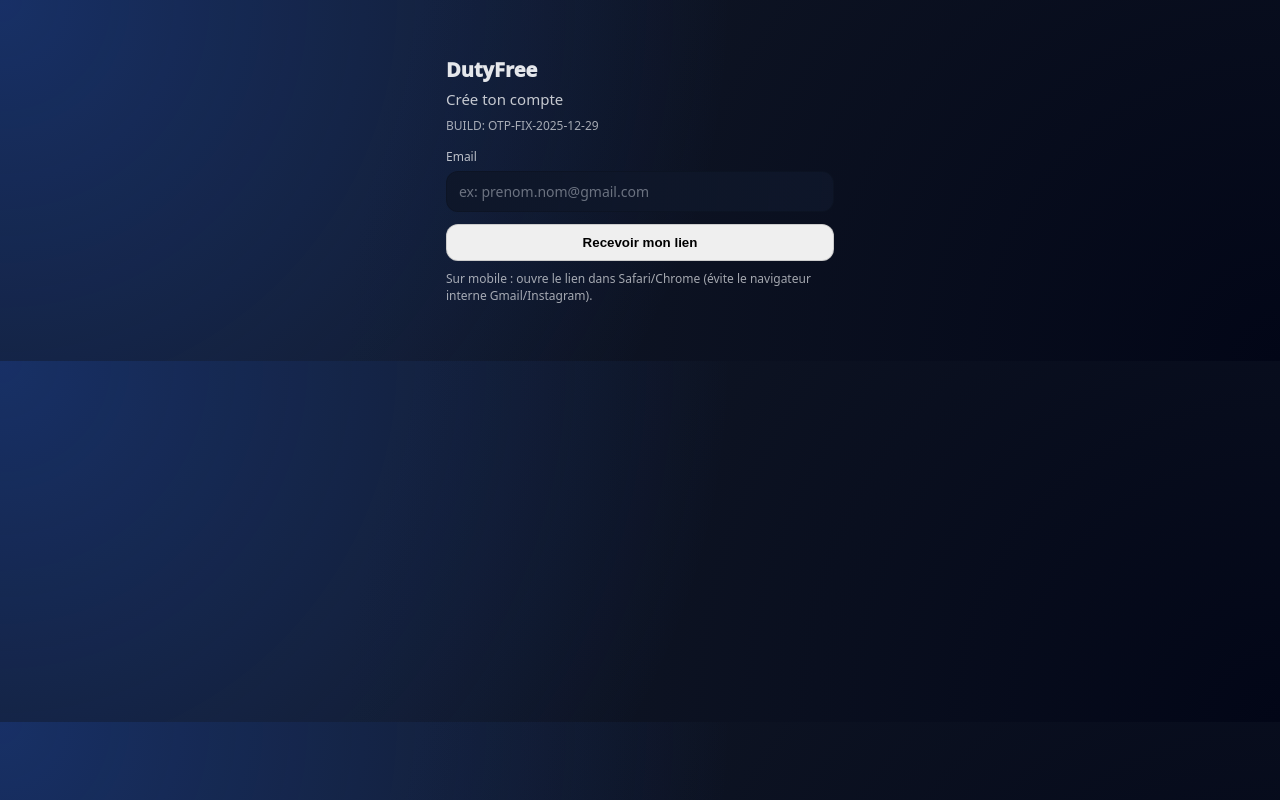
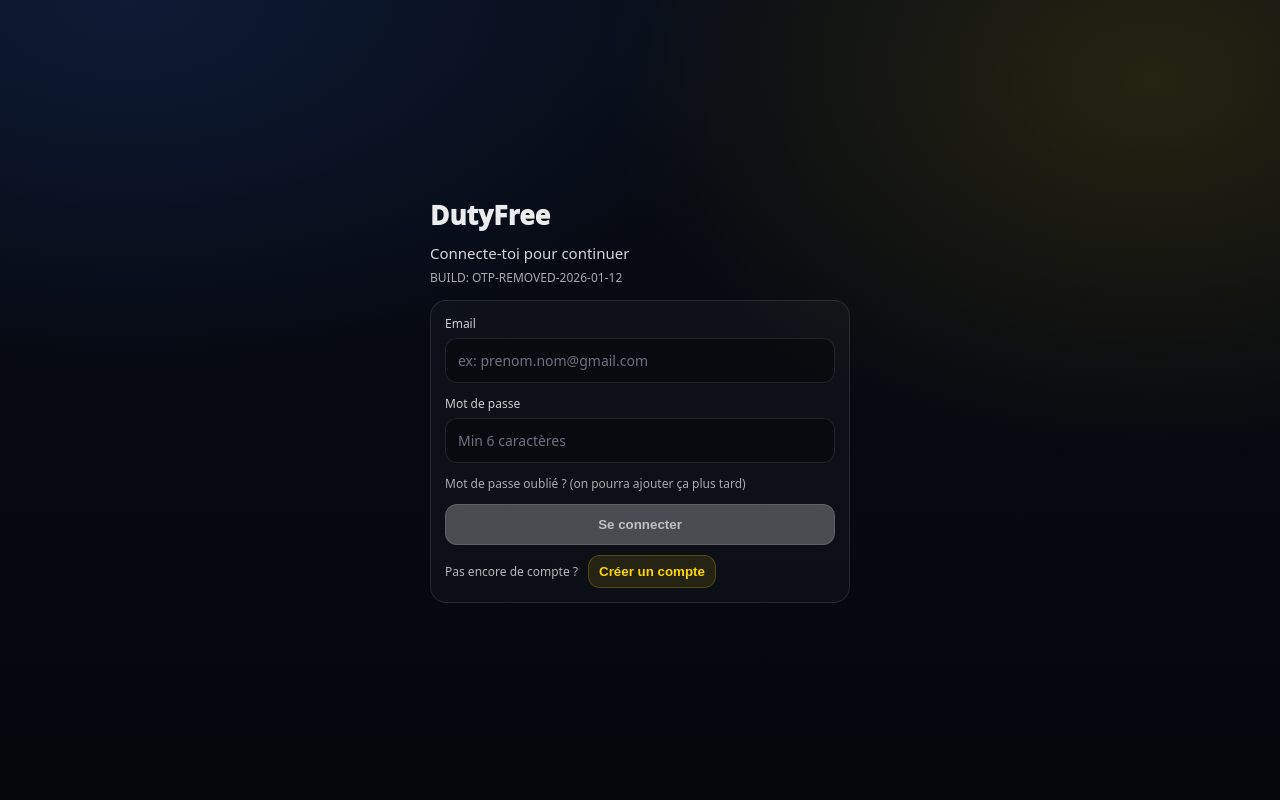
Before and after one commit to zaidbounajma/dutyvia-beta, a React (Vite) app: page / in a window 1280 px wide. Built offline with nearby package versions, Linux system fonts and the light colour scheme.

Commit message:
Switch auth to email+password

```diff
--- a/src/auth/SignInUp.jsx
+++ b/src/auth/SignInUp.jsx
@@ -1,120 +1,286 @@
 // src/auth/SignInUp.jsx
-import React, { useState } from "react";
+import React, { useMemo, useState } from "react";
 import { supabase } from "../supabaseClient";
 
 export default function SignInUp() {
+  const [mode, setMode] = useState("signin"); // "signin" | "signup"
   const [email, setEmail] = useState("");
+  const [password, setPassword] = useState("");
+
   const [loading, setLoading] = useState(false);
   const [msg, setMsg] = useState("");
   const [err, setErr] = useState("");
 
-  const handleSubmit = async (ev) => {
-    ev.preventDefault();
+  const canSubmit = useMemo(() => {
+    const e = email.trim();
+    const p = password;
+    return e.length > 3 && p.length >= 6 && !loading;
+  }, [email, password, loading]);
+
+  const resetAlerts = () => {
+    setMsg("");
     setErr("");
-    setMsg("");
+  };
 
-    const clean = String(email || "").trim().toLowerCase();
-    if (!clean) {
-      setErr("Merci de saisir un email.");
+  const handleSubmit = async (e) => {
+    e.preventDefault();
+    resetAlerts();
+
+    const eMail = email.trim().toLowerCase();
+    const pwd = password;
+
+    if (!eMail) {
+      setErr("Email requis.");
+      return;
+    }
+    if (!pwd || pwd.length < 6) {
+      setErr("Mot de passe : minimum 6 caractères.");
       return;
     }
 
     try {
       setLoading(true);
 
-      const redirectTo = `${window.location.origin}/`;
-
-      const { error } = await supabase.auth.signInWithOtp({
-        email: clean,
-        options: { emailRedirectTo: redirectTo },
+      if (mode === "signup") {
+        // ✅ Création de compte email + mot de passe
+        const { data, error } = await supabase.auth.signUp({
+          email: eMail,
+          password: pwd,
+          options: {
+            // Si tu as "Confirm email" activé, Supabase enverra un email de confirmation.
+            // redirectTo: window.location.origin, // optionnel
+          },
         });
 
         if (error) throw error;
 
-      setMsg("✅ Lien envoyé ! Ouvre ton email et clique sur le lien pour te connecter.");
-    } catch (e) {
-      console.error("❌ signInWithOtp error:", e);
-      setErr(e?.message || "Erreur: impossible d’envoyer le lien. Réessaie.");
+        // Deux cas :
+        // - confirm email OFF → user est connecté direct
+        // - confirm email ON → user doit confirmer par email avant login
+        const needsEmailConfirm = !data?.session;
+
+        if (needsEmailConfirm) {
+          setMsg(
+            "✅ Compte créé. Vérifie ton email pour confirmer ton inscription, puis reviens te connecter."
+          );
+        } else {
+          setMsg("✅ Compte créé et connecté !");
+        }
+      } else {
+        // ✅ Connexion email + mot de passe
+        const { data, error } = await supabase.auth.signInWithPassword({
+          email: eMail,
+          password: pwd,
+        });
+
+        if (error) throw error;
+
+        if (data?.session) {
+          setMsg("✅ Connecté !");
+        } else {
+          setMsg("Connexion effectuée.");
+        }
+      }
+    } catch (error) {
+      console.error("Auth error:", error);
+
+      // Messages un peu plus clairs
+      const raw = error?.message || String(error);
+
+      if (raw.toLowerCase().includes("invalid login")) {
+        setErr("❌ Email ou mot de passe incorrect.");
+      } else if (raw.toLowerCase().includes("email not confirmed")) {
+        setErr("❌ Email non confirmé. Vérifie ton email puis réessaie.");
+      } else if (raw.toLowerCase().includes("user already registered")) {
+        setErr("❌ Ce compte existe déjà. Essaie “Se connecter”.");
+      } else {
+        setErr(`❌ ${raw}`);
+      }
     } finally {
       setLoading(false);
     }
   };
 
   return (
-    <div style={{ maxWidth: 420, margin: "40px auto", padding: 16 }}>
-      <div style={{ fontSize: 20, fontWeight: 950 }}>DutyFree</div>
-      <div style={{ marginTop: 6, opacity: 0.85 }}>Crée ton compte</div>
-
-      {/* ✅ Si tu ne vois pas ça en prod, Vercel n'a pas pris ton dernier commit */}
-      <div style={{ marginTop: 8, fontSize: 12, opacity: 0.7 }}>
-        BUILD: OTP-FIX-2025-12-29
+    <div
+      style={{
+        minHeight: "100vh",
+        display: "grid",
+        placeItems: "center",
+        padding: 20,
+        color: "rgba(255,255,255,0.92)",
+        background:
+          "radial-gradient(1200px 700px at 10% 0%, rgba(20,40,80,0.55) 0%, rgba(0,0,0,0) 55%)," +
+          "radial-gradient(1000px 700px at 90% 10%, rgba(255,215,0,0.12) 0%, rgba(0,0,0,0) 55%)," +
+          "linear-gradient(180deg, #070B14 0%, #05070D 100%)",
+      }}
+    >
+      <div style={{ width: "100%", maxWidth: 420 }}>
+        <div style={{ fontSize: 26, fontWeight: 950, letterSpacing: 0.2 }}>
+          DutyFree
         </div>
 
-      <form onSubmit={handleSubmit} style={{ marginTop: 14 }}>
-        <div style={{ fontSize: 12, opacity: 0.8 }}>Email</div>
-        <input
-          value={email}
-          onChange={(e) => setEmail(e.target.value)}
-          type="email"
-          autoComplete="email"
-          placeholder="ex: prenom.nom@gmail.com"
-          style={{
-            width: "100%",
-            marginTop: 6,
-            padding: "10px 12px",
-            borderRadius: 12,
-            border: "1px solid rgba(0,0,0,0.15)",
-          }}
-        />
+        <div style={{ marginTop: 10, opacity: 0.9 }}>
+          {mode === "signup" ? "Crée ton compte" : "Connecte-toi pour continuer"}
+        </div>
 
-        {err ? (
+        <div style={{ marginTop: 6, fontSize: 12, opacity: 0.7 }}>
+          BUILD: OTP-REMOVED-2026-01-12
+        </div>
+
+        {err && (
           <div
             style={{
-              marginTop: 10,
+              marginTop: 12,
               padding: 10,
               borderRadius: 12,
-              background: "#fee2e2",
+              border: "1px solid rgba(248, 113, 113, 0.5)",
+              background: "rgba(248, 113, 113, 0.12)",
+              color: "#fecaca",
+              fontSize: 13,
               whiteSpace: "pre-wrap",
             }}
           >
-            ❌ {err}
+            {err}
           </div>
-        ) : null}
+        )}
 
-        {msg ? (
+        {msg && (
           <div
             style={{
-              marginTop: 10,
+              marginTop: 12,
               padding: 10,
               borderRadius: 12,
-              background: "#dcfce7",
+              border: "1px solid rgba(34, 197, 94, 0.45)",
+              background: "rgba(34, 197, 94, 0.12)",
+              color: "#bbf7d0",
+              fontSize: 13,
               whiteSpace: "pre-wrap",
             }}
           >
             {msg}
           </div>
-        ) : null}
+        )}
+
+        <form
+          onSubmit={handleSubmit}
+          style={{
+            marginTop: 14,
+            borderRadius: 16,
+            border: "1px solid rgba(255,255,255,0.10)",
+            background: "rgba(255,255,255,0.03)",
+            padding: 14,
+          }}
+        >
+          <label style={{ display: "block", fontSize: 12, opacity: 0.85 }}>
+            Email
+          </label>
+          <input
+            type="email"
+            value={email}
+            onChange={(e) => {
+              setEmail(e.target.value);
+              resetAlerts();
+            }}
+            placeholder="ex: prenom.nom@gmail.com"
+            autoComplete="email"
+            style={{
+              width: "100%",
+              marginTop: 6,
+              padding: "12px 12px",
+              borderRadius: 12,
+              border: "1px solid rgba(255,255,255,0.10)",
+              background: "rgba(0,0,0,0.35)",
+              color: "rgba(255,255,255,0.92)",
+              outline: "none",
+            }}
+          />
+
+          <label
+            style={{
+              display: "block",
+              fontSize: 12,
+              opacity: 0.85,
+              marginTop: 12,
+            }}
+          >
+            Mot de passe
+          </label>
+          <input
+            type="password"
+            value={password}
+            onChange={(e) => {
+              setPassword(e.target.value);
+              resetAlerts();
+            }}
+            placeholder="Min 6 caractères"
+            autoComplete={mode === "signup" ? "new-password" : "current-password"}
+            style={{
+              width: "100%",
+              marginTop: 6,
+              padding: "12px 12px",
+              borderRadius: 12,
+              border: "1px solid rgba(255,255,255,0.10)",
+              background: "rgba(0,0,0,0.35)",
+              color: "rgba(255,255,255,0.92)",
+              outline: "none",
+            }}
+          />
+
+          <div style={{ marginTop: 12, fontSize: 12, opacity: 0.7 }}>
+            {mode === "signup"
+              ? "En créant un compte, tu acceptes l’usage en bêta (tests)."
+              : "Mot de passe oublié ? (on pourra ajouter ça plus tard)"}
+          </div>
 
           <button
             type="submit"
-          disabled={loading}
+            disabled={!canSubmit}
             style={{
               width: "100%",
               marginTop: 12,
-            padding: "10px 12px",
+              padding: "12px 12px",
               borderRadius: 12,
-            border: "1px solid rgba(0,0,0,0.15)",
+              border: "1px solid rgba(255,255,255,0.12)",
+              background: canSubmit ? "rgba(255,255,255,0.92)" : "rgba(255,255,255,0.25)",
+              color: canSubmit ? "#0b0f18" : "rgba(255,255,255,0.65)",
               fontWeight: 900,
-            cursor: loading ? "not-allowed" : "pointer",
+              cursor: canSubmit ? "pointer" : "not-allowed",
             }}
           >
-          {loading ? "Envoi..." : "Recevoir mon lien"}
+            {loading
+              ? "Veuillez patienter..."
+              : mode === "signup"
+              ? "Créer mon compte"
+              : "Se connecter"}
           </button>
 
-        <div style={{ marginTop: 10, fontSize: 12, opacity: 0.7, lineHeight: 1.4 }}>
-          Sur mobile : ouvre le lien dans Safari/Chrome (évite le navigateur interne Gmail/Instagram).
+          <div style={{ marginTop: 10, display: "flex", gap: 10, alignItems: "center" }}>
+            <div style={{ fontSize: 12, opacity: 0.75 }}>
+              {mode === "signup" ? "Déjà un compte ?" : "Pas encore de compte ?"}
+            </div>
+
+            <button
+              type="button"
+              onClick={() => {
+                resetAlerts();
+                setMode(mode === "signup" ? "signin" : "signup");
+              }}
+              style={{
+                padding: "8px 10px",
+                borderRadius: 12,
+                border: "1px solid rgba(255,215,0,0.22)",
+                background: "rgba(255,215,0,0.10)",
+                color: "#FFD700",
+                fontWeight: 900,
+                cursor: "pointer",
+              }}
+            >
+              {mode === "signup" ? "Se connecter" : "Créer un compte"}
+            </button>
           </div>
         </form>
       </div>
+    </div>
   );
 }
```
Also changed, not shown: 1 other file (tests, documents, lock files or other folders). Lines whose indentation alone changed are shown as unchanged.
